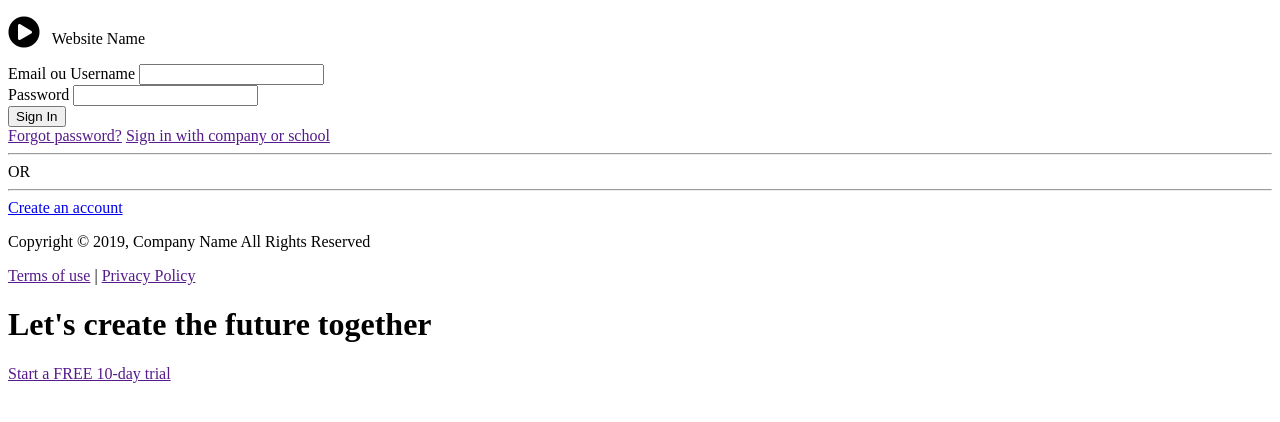
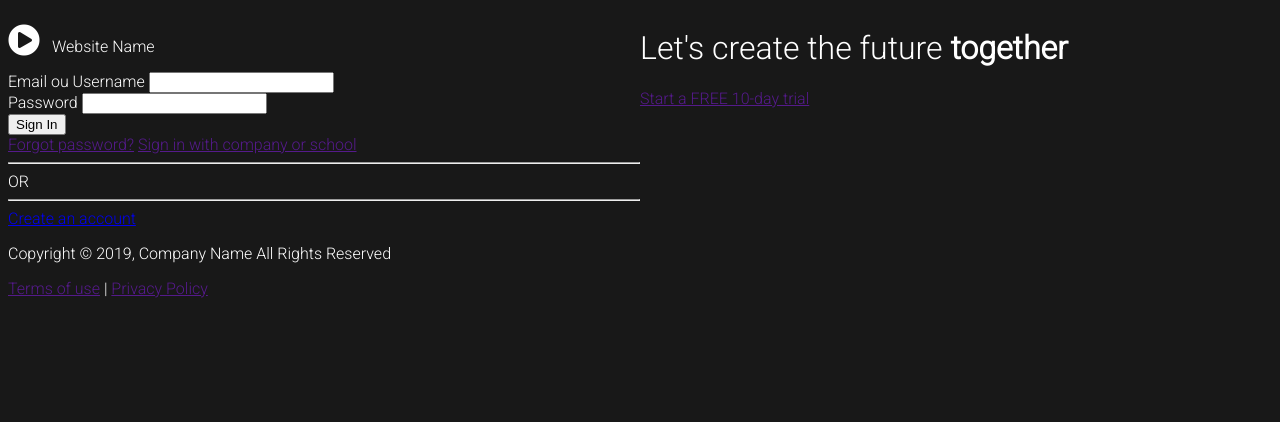
Before and after one commit to AzafoCossa/HTML-CSS-JavaScript, a PHP site: page / in a window 1280 px wide. Shown: the top 422 px of the page. Run offline with PHP 8.4, Linux system fonts and the light colour scheme; some libraries are stand-ins or nearby versions.

Commit message:
Initial styling properties

```diff
--- a/PluralRight Login page clone/css/style.css
+++ b/PluralRight Login page clone/css/style.css
@@ -1 +1,33 @@
-@import url('https://fonts.googleapis.com/css?family=Roboto&display=swap');
+@import url('https://fonts.googleapis.com/css?family=Roboto:300&display=swap');
+
+body {
+    font-family: 'Roboto', sans-serif;
+    font-weight: 300;
+    background: #181818;
+    color: #fff;
+    overflow: hidden;
+}
+
+h1,
+h2,
+h3,
+h4,
+h5,
+h6 {
+    font-weight: 300;
+}
+
+#wrapper {
+    display: flex;
+    flex-direction: row;
+}
+
+#left {
+    display: flex;
+    flex-direction: column;
+    flex: 1;
+}
+
+#right {
+    flex: 1;
+}
--- a/PluralRight Login page clone/index.html
+++ b/PluralRight Login page clone/index.html
@@ -5,7 +5,7 @@
     <meta charset="UTF-8">
     <meta name="viewport" content="width=device-width, initial-scale=1.0">
     <meta http-equiv="X-UA-Compatible" content="ie=edge">
-    <link rel="stylesheet" href="/PluralRight Login page clone/css/style.css/">
+    <link rel="stylesheet" href="/PluralRight Login page clone/css/style.css">
     <link rel="stylesheet" href="https://use.fontawesome.com/releases/v5.8.2/css/all.css">
     <title>Login Page</title>
 </head>
```
